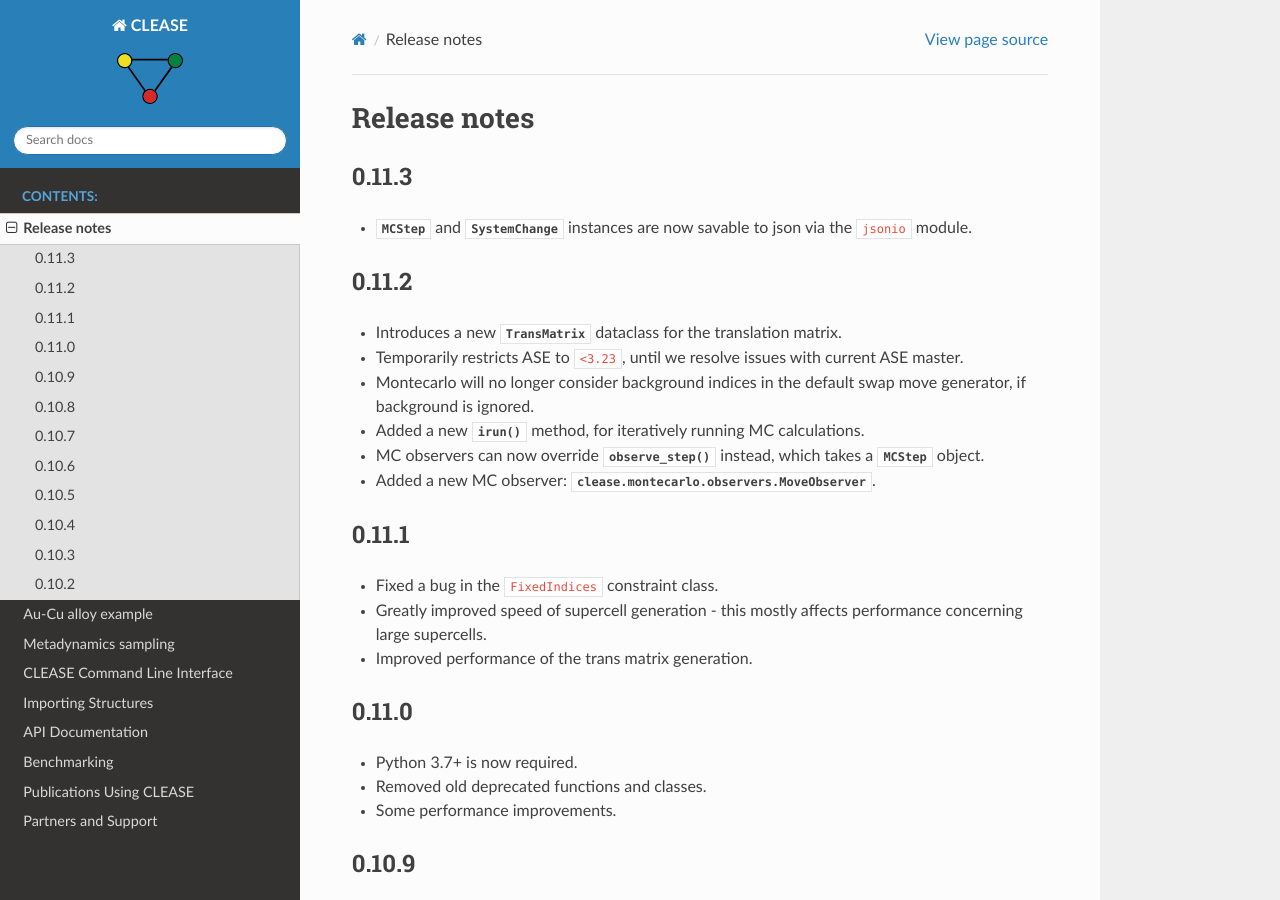
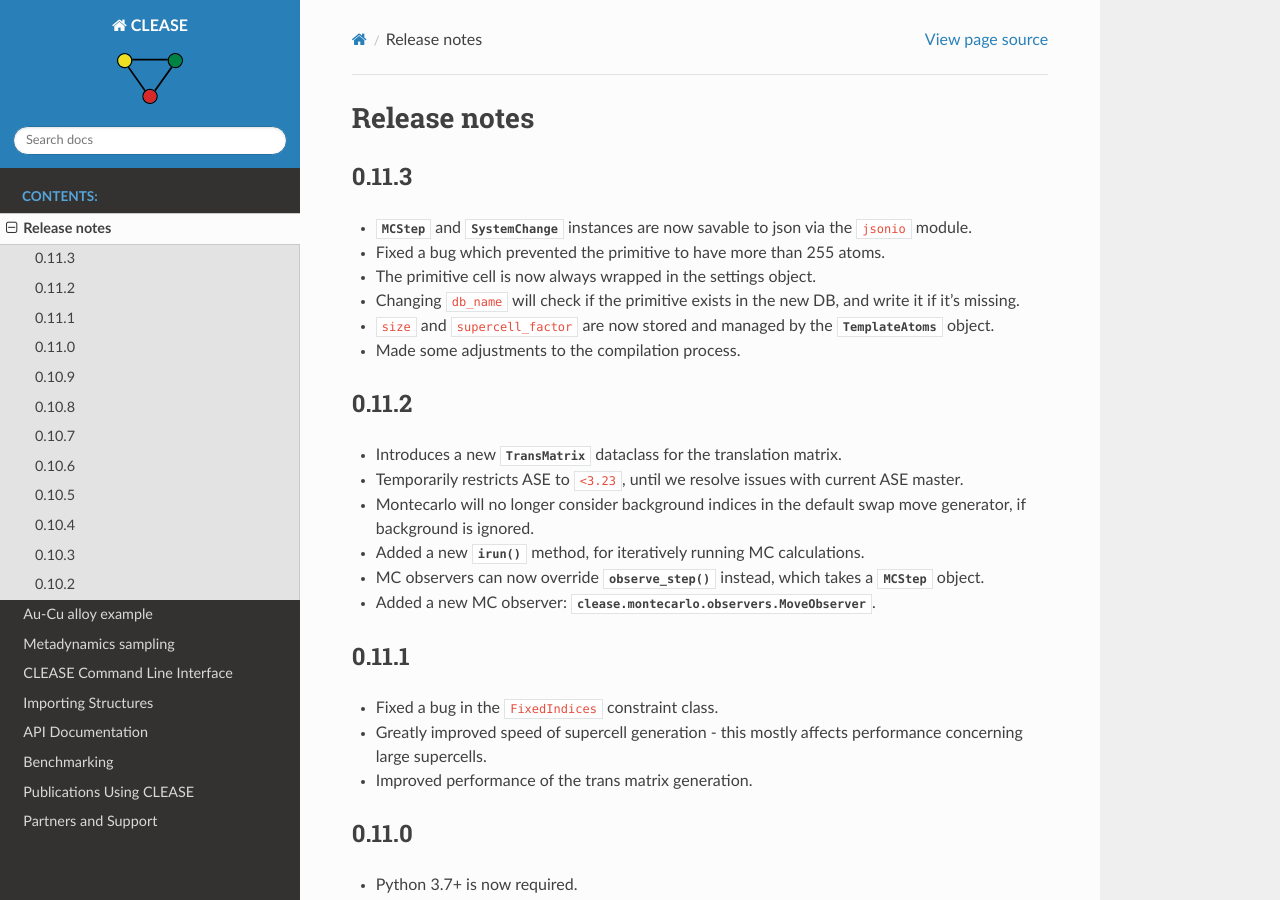
Before and after one commit to wuziqiqiqi/PD, a Sphinx documentation site: the page built from doc/source/releasenotes.rst, in a window 1280 px wide and 900 px high. Built offline with Sphinx 7.4.7 and the Read the Docs theme 2.0.0, drawn with Linux system fonts in a browser that asks for light colours; pages that are not in the unit, such as notebooks, are missing from menus.

Commit message:
DOC: Update release notes with recent MR's

```diff
--- a/doc/source/releasenotes.rst
+++ b/doc/source/releasenotes.rst
@@ -9,6 +9,13 @@ Release notes
 * :class:`~clease.datastructures.mc_step.MCStep` and
   :class:`~clease.datastructures.system_change.SystemChange` instances
   are now savable to json via the ``jsonio`` module.
+* Fixed a bug which prevented the primitive to have more than 255 atoms.
+* The primitive cell is now always wrapped in the settings object.
+* Changing ``db_name`` will check if the primitive exists in the new DB,
+  and write it if it's missing.
+* ``size`` and ``supercell_factor`` are now stored and managed by the
+  :class:`~clease.settings.template_atoms.TemplateAtoms` object.
+* Made some adjustments to the compilation process.
 
 
 0.11.2
```
